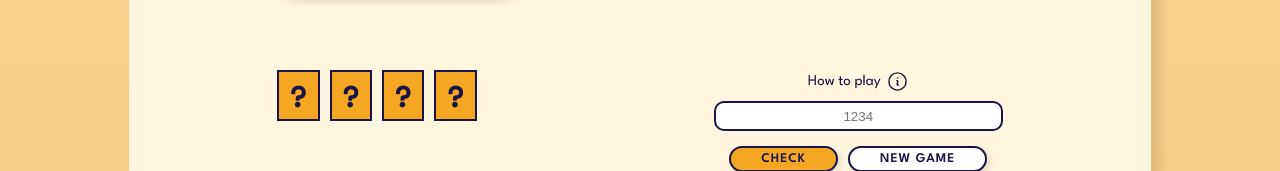
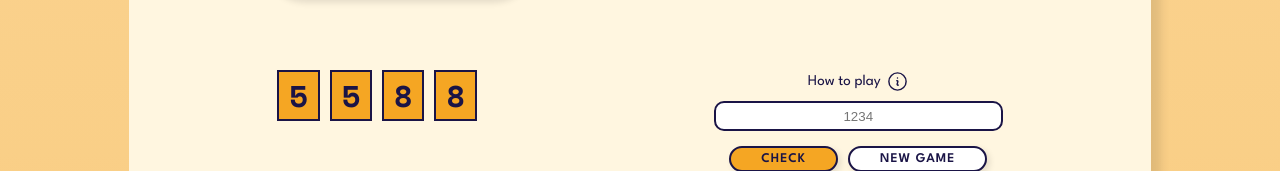
Before and after one commit to myrsfrvr/games, a React (Vite) app: page /guess-the-sequence in a window 1280 px wide. Shown: the part 209-380 px from the top of the page. Built offline with nearby package versions, Linux system fonts and the light colour scheme.

Commit message:
feat: add generating secret sequence

```diff
--- a/src/pages/GuessTheSequence.jsx
+++ b/src/pages/GuessTheSequence.jsx
@@ -6,6 +6,13 @@ function GuessTheSequence() {
   const [isPopupOpen, setIsPopupOpen] = useState(false);
   const [guess, setGuess] = useState('');
   const [showError, setShowError] = useState(false);
+  const [message, setMessage] = useState('');
+
+  const sequenceLength = 4;
+
+  const [answer, setAnswer] = useState(() =>
+    generateRandomSequence(sequenceLength),
+  );
 
   function handleOpenPopup() {
     setIsPopupOpen(true);
@@ -33,6 +40,12 @@ function GuessTheSequence() {
     setShowError(false);
   }
 
+  function handleNewGame() {
+    setAnswer(generateRandomSequence(sequenceLength));
+    setGuess('');
+    setShowError(false);
+  }
+
   // useEffect(() => {
   //   if (hasWon) {
   //     confetti({
@@ -44,17 +57,22 @@ function GuessTheSequence() {
   // }, [hasWon]);
 
   return (
-    <section className="guess-page font-guess-sequence">
+    <section className="guess-page">
       <div className="main-content">
-        <h1 className="guess-title">
+        <h1 className="guess-title font-guess-sequence">
           <span>Guess</span> the Sequence
         </h1>
         <div className="sides">
           <div className="left-side">
             <div className="sequence">
-              {new Array(4).fill(null).map((_, i) => (
-                <p className="sequence-num" key={i}>
+              {/* {new Array(4).fill(null).map((_, i) => (
+                <p className="sequence-num font-guess-sequence-seq" key={i}>
                   ?
+                </p>
+              ))} */}
+              {answer.split('').map((digit, i) => (
+                <p className="sequence-num font-guess-sequence-seq" key={i}>
+                  {digit}
                 </p>
               ))}
             </div>
@@ -100,7 +118,7 @@ function GuessTheSequence() {
               type="text"
               className="input"
               value={guess}
-              onChange={e => handleGuessChange(e)}
+              onChange={handleGuessChange}
               onKeyDown={e => {
                 if (e.key === 'Enter') handleGuessCheck();
               }}
@@ -116,7 +134,9 @@ function GuessTheSequence() {
               <button className="btn check" onClick={handleGuessCheck}>
                 Check
               </button>
-              <button className="btn new-game">New game</button>
+              <button className="btn new-game" onClick={handleNewGame}>
+                New game
+              </button>
             </div>
           </div>
         </div>
@@ -126,6 +146,16 @@ function GuessTheSequence() {
 }
 
 export default GuessTheSequence;
+
+function generateRandomSequence(length = 4) {
+  let digits = [];
+
+  for (let i = 0; i < length; i++) {
+    digits.push(Math.trunc(Math.random() * 10));
+  }
+
+  return digits.join('');
+}
 
 function HowToPlayPopup({ onClosePopup }) {
   return (
```
